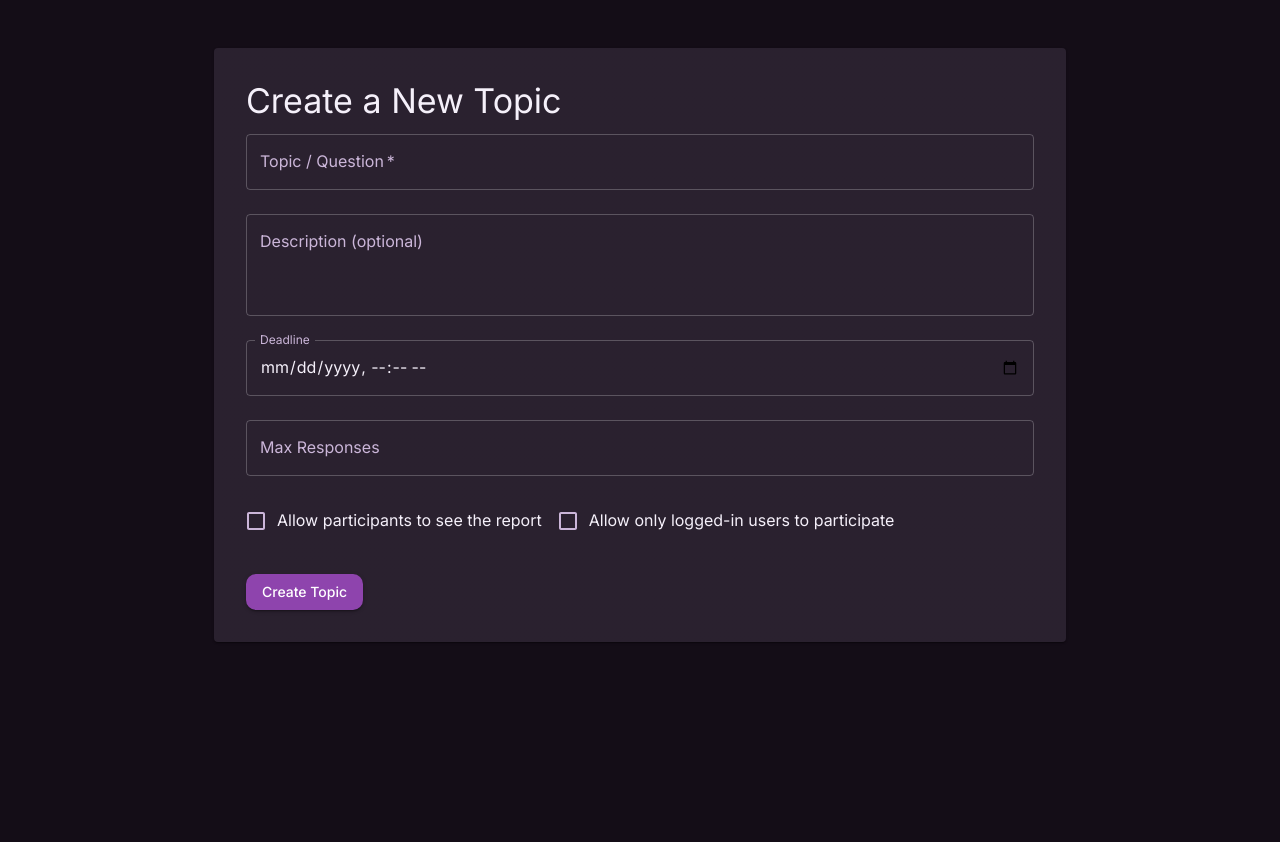
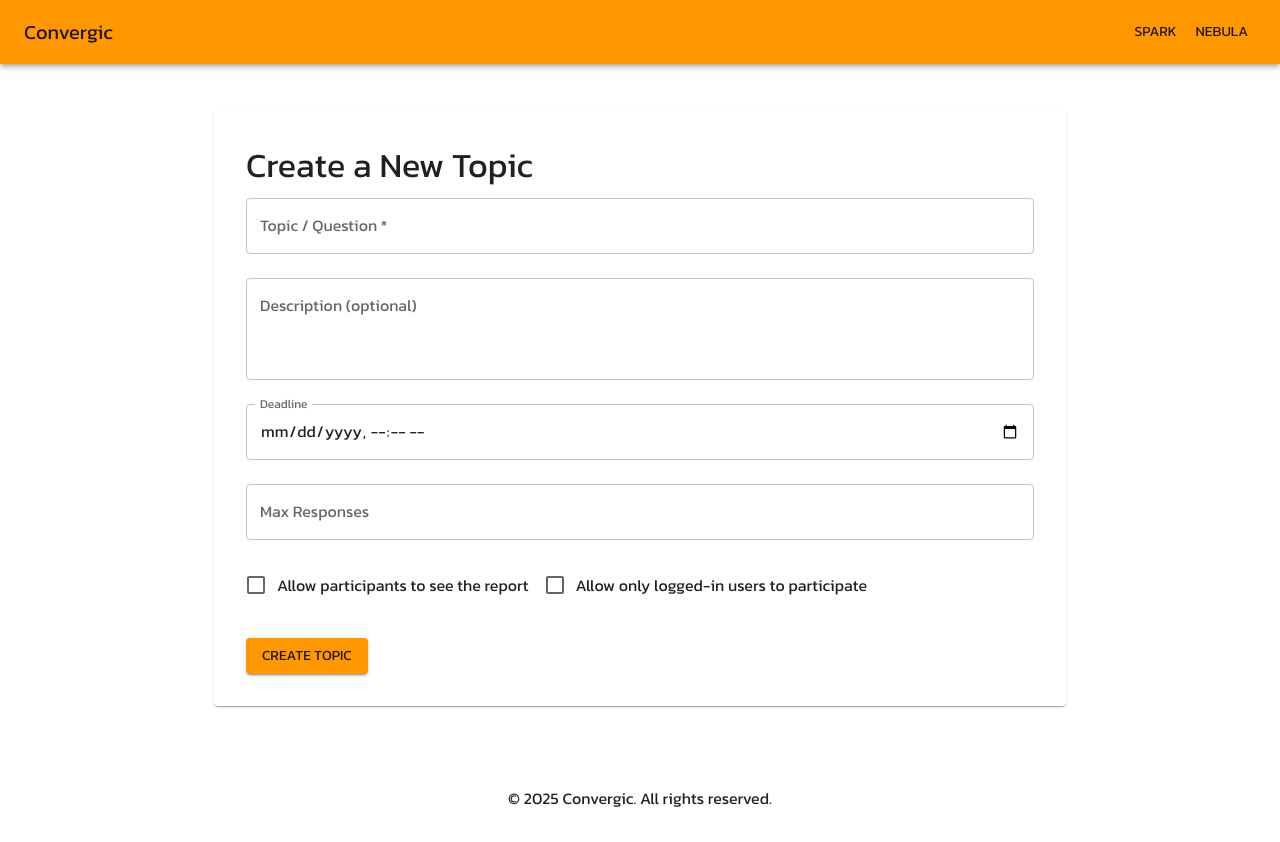
Before and after one commit to gayanukak/convergicapp, a Next.js app in the folder frontend/: page /create in a window 1280 px wide. Before the commit the page ends 800 px from the top, so only its background shows below. Built offline with nearby package versions, Linux system fonts and the light colour scheme.

Commit message:
Add spark and nebula modes with and update the font family

```diff
--- a/frontend/src/app/globals.css
+++ b/frontend/src/app/globals.css
@@ -1,25 +1,26 @@
 :root {
+  /* Default: Spark mode */
   --background: #ffffff;
   --foreground: #171717;
+  --button-primary: #ff4d00;
+  --button-hover: #fb8c00;
 }
 
-@media (prefers-color-scheme: dark) {
-  :root {
-    --background: #0a0a0a;
-    --foreground: #ededed;
-  }
+/* Nebula mode overrides */
+[data-theme="nebula"] {
+  --background: #0a0a0a;
+  --foreground: #ededed;
+  --button-primary: #9c27b0;
+  --button-hover: #7b1fa2;
 }
 
-html,
-body {
+/* Global styles */
+html, body {
   max-width: 100vw;
   overflow-x: hidden;
-}
-
-body {
   color: var(--foreground);
   background: var(--background);
-  font-family: Arial, Helvetica, sans-serif;
+  font-family: 'Kanit', sans-serif;
   -webkit-font-smoothing: antialiased;
   -moz-osx-font-smoothing: grayscale;
 }
@@ -35,8 +36,17 @@ a {
   text-decoration: none;
 }
 
-@media (prefers-color-scheme: dark) {
-  html {
-    color-scheme: dark;
-  }
+/* Buttons using CSS variables */
+button, .btn {
+  background: var(--button-primary);
+  color: #fff;
+  border: none;
+  border-radius: 9999px;
+  padding: 0.5rem 1.5rem;
+  cursor: pointer;
+  transition: background 0.2s;
 }
+
+button:hover, .btn:hover {
+  background: var(--button-hover);
+}
--- a/frontend/src/app/layout.tsx
+++ b/frontend/src/app/layout.tsx
@@ -1,22 +1,60 @@
+"use client";
 import "@/app/globals.css";
 import Providers from "../components/Providers";
-import { Inter } from "next/font/google";
+import React, { useState, createContext, useContext } from "react";
+import { ThemeProvider, createTheme, CssBaseline, Button, Box, AppBar, Toolbar, Typography } from "@mui/material";
+import { Kanit } from "next/font/google";
 
-const inter = Inter({ subsets: ["latin"] });
+const dm_serif_text = Kanit({
+  subsets: ["latin"],
+  weight: "400"
+});
 
-export const metadata = {
-  title: "Convergic",
-  description: "Collect. Share. Converge Ideas.",
-};
+export const ThemeModeContext = createContext<{
+  mode: "spark" | "nebula";
+  toggleMode: (newMode: "spark" | "nebula") => void;
+}>({
+  mode: "spark",
+  toggleMode: () => {},
+});
 
 export default function RootLayout({ children }: { children: React.ReactNode }) {
+  const [mode, setMode] = useState<"spark" | "nebula">("spark");
+
+  const toggleMode = (newMode: "spark" | "nebula") => {
+    setMode(newMode);
+  };
+
+  const theme = createTheme({
+    palette: {
+      mode: mode === "spark" ? "light" : "dark",
+      primary: { main: mode === "spark" ? "#ff9800" : "#9c27b0" },
+    },
+    typography: { fontFamily: dm_serif_text.style.fontFamily },
+  });
+
   return (
-    <html lang="en" className={inter.className}>
+    <html lang="en" className={dm_serif_text.className} data-theme={mode}>
       <body>
         <Providers>
-          {/* You can add a persistent header/nav here if you want */}
-          {children}
-          {/* footer could go here, or inside Provider as a client component */}
+          <ThemeModeContext.Provider value={{ mode, toggleMode }}>
+            <ThemeProvider theme={theme}>
+              <CssBaseline />
+              <AppBar position="sticky" color="primary">
+                <Toolbar sx={{ display: "flex", justifyContent: "space-between" }}>
+                  <Typography variant="h6">Convergic</Typography>
+                  <Box>
+                    <Button color="inherit" onClick={() => toggleMode("spark")}>Spark</Button>
+                    <Button color="inherit" onClick={() => toggleMode("nebula")}>Nebula</Button>
+                  </Box>
+                </Toolbar>
+              </AppBar>
+              <Box component="main">{children}</Box>
+              <Box component="footer" sx={{ textAlign: "center", py: 4 }}>
+                © {new Date().getFullYear()} Convergic. All rights reserved.
+              </Box>
+            </ThemeProvider>
+          </ThemeModeContext.Provider>
         </Providers>
       </body>
     </html>
--- a/frontend/src/app/page.module.css
+++ b/frontend/src/app/page.module.css
@@ -1,10 +1,11 @@
+/* Base color variables (default: Spark mode) */
 .page {
-  --gray-rgb: 0, 0, 0;
-  --gray-alpha-200: rgba(var(--gray-rgb), 0.08);
-  --gray-alpha-100: rgba(var(--gray-rgb), 0.05);
-
-  --button-primary-hover: #383838;
-  --button-secondary-hover: #f2f2f2;
+  --background: #ffffff;
+  --foreground: #171717;
+  --button-primary: #ff4d00;
+  --button-hover: #fb8c00;
+  --gray-alpha-200: rgba(0, 0, 0, 0.08);
+  --gray-alpha-100: rgba(0, 0, 0, 0.05);
 
   display: grid;
   grid-template-rows: 20px 1fr 20px;
@@ -13,20 +14,21 @@
   min-height: 100svh;
   padding: 80px;
   gap: 64px;
-  font-family: var(--font-geist-sans);
+  font-family: 'Kanit', sans-serif;
+  color: var(--foreground);
+  background: var(--background);
 }
 
-@media (prefers-color-scheme: dark) {
-  .page {
-    --gray-rgb: 255, 255, 255;
-    --gray-alpha-200: rgba(var(--gray-rgb), 0.145);
-    --gray-alpha-100: rgba(var(--gray-rgb), 0.06);
-
-    --button-primary-hover: #ccc;
-    --button-secondary-hover: #1a1a1a;
-  }
+[data-theme="nebula"] .page {
+  --background: #0a0a0a;
+  --foreground: #ededed;
+  --button-primary: #9c27b0;
+  --button-hover: #7b1fa2;
+  --gray-alpha-200: rgba(255, 255, 255, 0.145);
+  --gray-alpha-100: rgba(255, 255, 255, 0.06);
 }
 
+/* Main content */
 .main {
   display: flex;
   flex-direction: column;
@@ -35,9 +37,7 @@
 }
 
 .main ol {
-  font-family: var(--font-geist-mono);
   padding-left: 0;
-  margin: 0;
   font-size: 14px;
   line-height: 24px;
   letter-spacing: -0.01em;
@@ -49,28 +49,25 @@
 }
 
 .main code {
-  font-family: inherit;
+  font-family: monospace;
   background: var(--gray-alpha-100);
   padding: 2px 4px;
   border-radius: 4px;
   font-weight: 600;
 }
 
+/* Call-to-action buttons */
 .ctas {
   display: flex;
   gap: 16px;
 }
 
 .ctas a {
-  appearance: none;
   border-radius: 128px;
   height: 48px;
   padding: 0 20px;
   border: 1px solid transparent;
-  transition:
-    background 0.2s,
-    color 0.2s,
-    border-color 0.2s;
+  transition: background 0.2s, color 0.2s, border-color 0.2s;
   cursor: pointer;
   display: flex;
   align-items: center;
@@ -81,8 +78,8 @@
 }
 
 a.primary {
-  background: var(--foreground);
-  color: var(--background);
+  background: var(--button-primary);
+  color: #fff;
   gap: 8px;
 }
 
@@ -91,6 +88,18 @@ a.secondary {
   min-width: 158px;
 }
 
+/* Hover effects for non-touch devices */
+@media (hover: hover) and (pointer: fine) {
+  a.primary:hover {
+    background: var(--button-hover);
+  }
+
+  a.secondary:hover {
+    background: var(--gray-alpha-200);
+  }
+}
+
+/* Footer */
 .footer {
   grid-row-start: 3;
   display: flex;
@@ -103,28 +112,7 @@ a.secondary {
   gap: 8px;
 }
 
-.footer img {
-  flex-shrink: 0;
-}
-
-/* Enable hover only on non-touch devices */
-@media (hover: hover) and (pointer: fine) {
-  a.primary:hover {
-    background: var(--button-primary-hover);
-    border-color: transparent;
-  }
-
-  a.secondary:hover {
-    background: var(--button-secondary-hover);
-    border-color: transparent;
-  }
-
-  .footer a:hover {
-    text-decoration: underline;
-    text-underline-offset: 4px;
-  }
-}
-
+/* Responsive for mobile */
 @media (max-width: 600px) {
   .page {
     padding: 32px;
@@ -159,9 +147,3 @@ a.secondary {
     justify-content: center;
   }
 }
-
-@media (prefers-color-scheme: dark) {
-  .logo {
-    filter: invert();
-  }
-}
--- a/frontend/src/components/Providers.tsx
+++ b/frontend/src/components/Providers.tsx
@@ -8,11 +8,7 @@ import { SessionProvider } from "next-auth/react";
 
 const clientSideEmotionCache = createEmotionCache();
 
-export default function Providers({
-  children,
-}: {
-  children: React.ReactNode;
-}) {
+export default function Providers({ children }: { children: React.ReactNode }) {
   return (
     <SessionProvider>
       <CacheProvider value={clientSideEmotionCache}>
--- a/frontend/src/theme.ts
+++ b/frontend/src/theme.ts
@@ -3,21 +3,19 @@ import { createTheme } from "@mui/material/styles";
 const theme = createTheme({
   palette: {
     mode: "dark",
-    primary: { main: "#8e44ad" }, // rich modern purple
-    secondary: { main: "#b084cc" }, // softer complementary purple
+    primary: { main: "#9c27b0" }, // default nebula
+    secondary: { main: "#b084cc" },
     background: {
-      default: "#140d17", // deep purple-black
-      paper: "#1f1524", // slightly lighter purple surface
+      default: "#0a0a0a",
+      paper: "#1f1524",
     },
     text: {
-      primary: "#f5f0fa", // clean off-white
-      secondary: "#cbb6d9", // muted purple-gray
+      primary: "#ededed",
+      secondary: "#cbb6d9",
     },
   },
   typography: {
-    fontFamily: "Inter, sans-serif",
-    h3: { fontWeight: 700, color: "#8e44ad" },
-    body1: { lineHeight: 1.6 },
+    fontFamily: "'Kanit', sans-serif",
   },
   components: {
     MuiButton: {
@@ -26,10 +24,8 @@ const theme = createTheme({
           textTransform: "none",
           borderRadius: "10px",
           fontWeight: 500,
-          backgroundColor: "#8e44ad",
-          color: "#fff",
           "&:hover": {
-            backgroundColor: "#732d91",
+            opacity: 0.85,
           },
         },
       },
```
Also changed, not shown: frontend/src/app/page.tsx (+7 -6 lines), frontend/src/components/GuestCard.tsx (+4 -5 lines), frontend/src/components/HostCard.tsx (+17 -7 lines), 1 other file (tests, documents, lock files or other folders).
